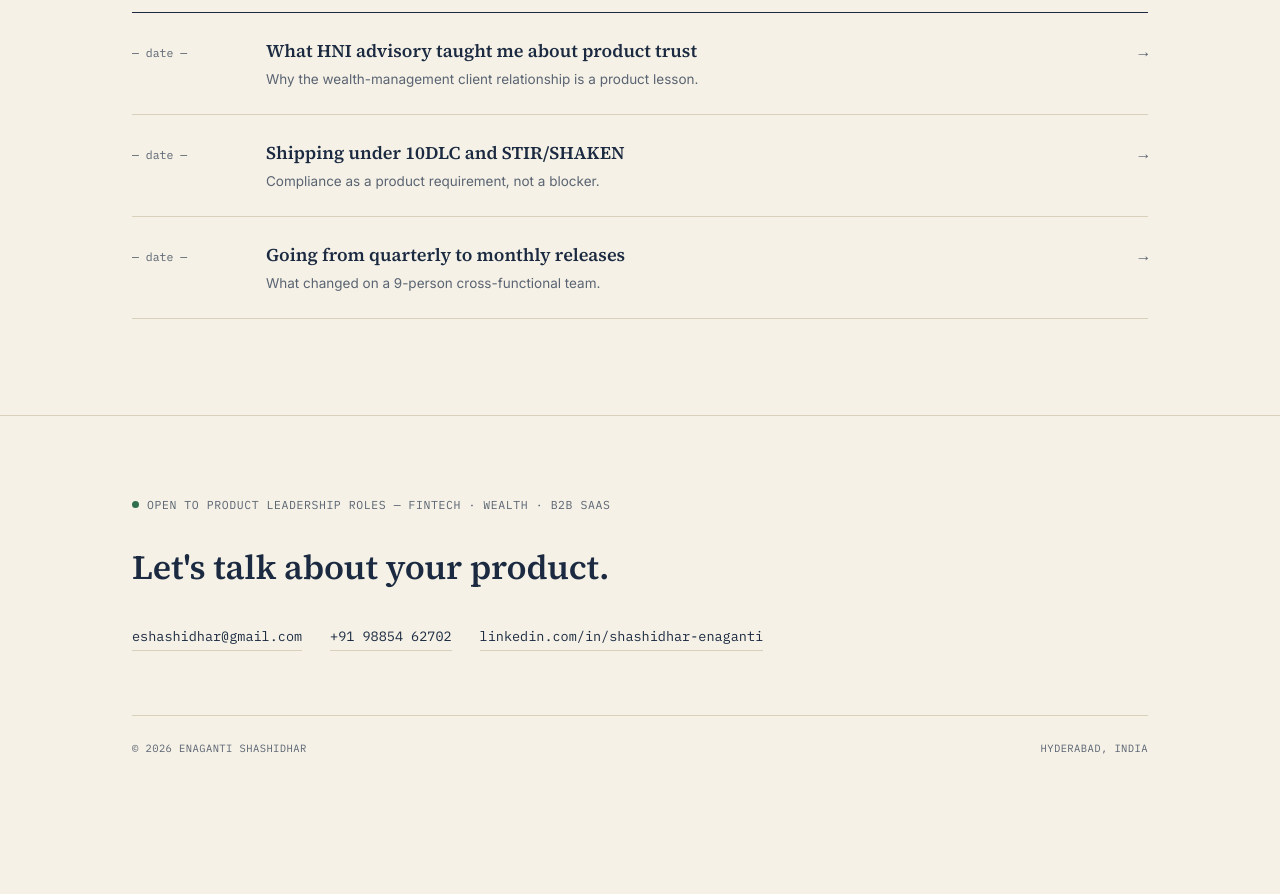
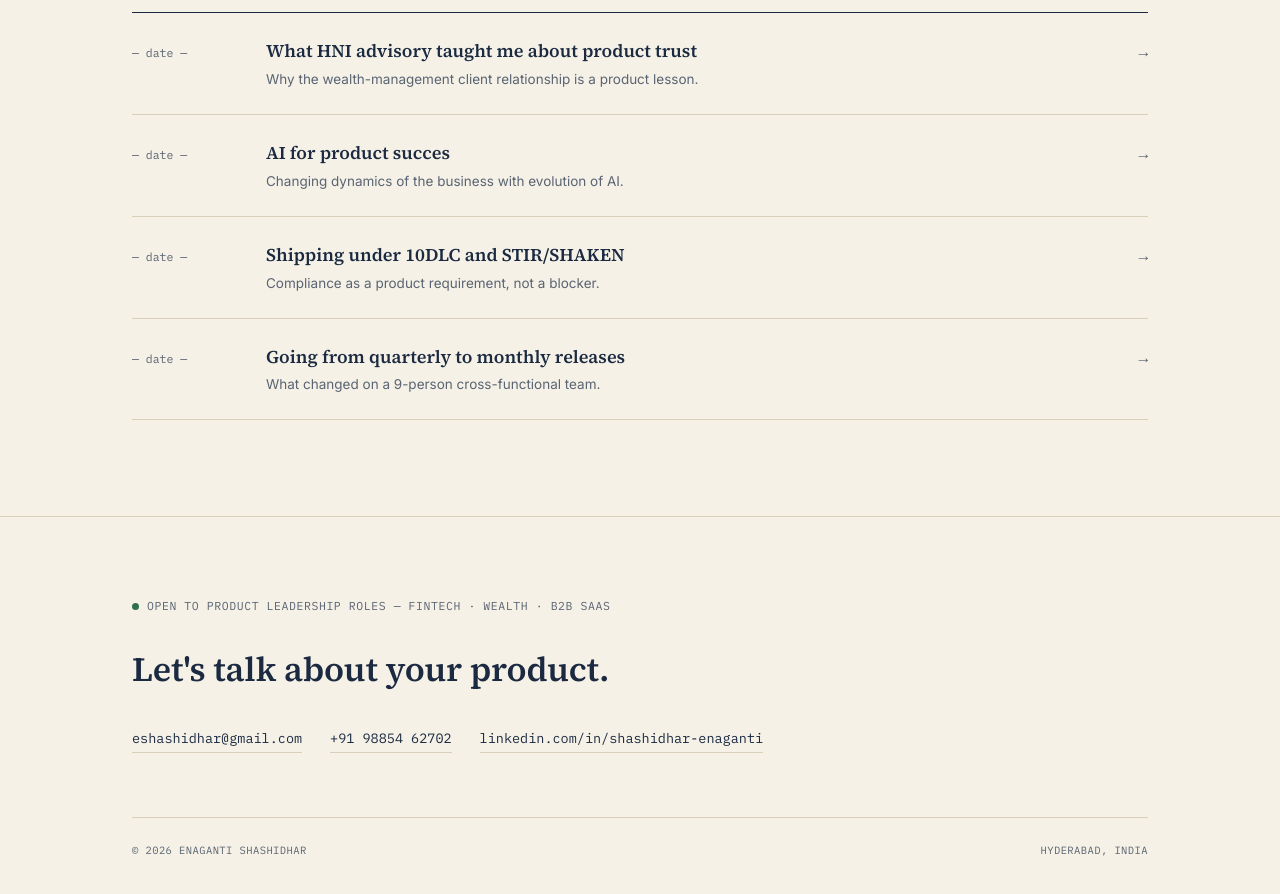
Before and after one commit to enaganti78/my_portfolio, a plain HTML site: page index.html in a window 1280 px wide. Shown: the part 4140-5034 px from the top of the page. Before the commit the page ends 4936 px from the top, so only its background shows below. Drawn offline with Linux system fonts and the light colour scheme.

Commit message:
new post

```diff
--- a/index.html
+++ b/index.html
@@ -340,6 +340,11 @@
       </a>
       <a href="#" class="post">
         <span class="post-date">— date —</span>
+        <div><h3>AI for product succes</h3><p>Changing dynamics of the business with evolution of AI.</p></div>
+        <span class="post-arrow">→</span>
+      </a>
+      <a href="#" class="post">
+        <span class="post-date">— date —</span>
         <div><h3>Shipping under 10DLC and STIR/SHAKEN</h3><p>Compliance as a product requirement, not a blocker.</p></div>
         <span class="post-arrow">→</span>
       </a>
```
